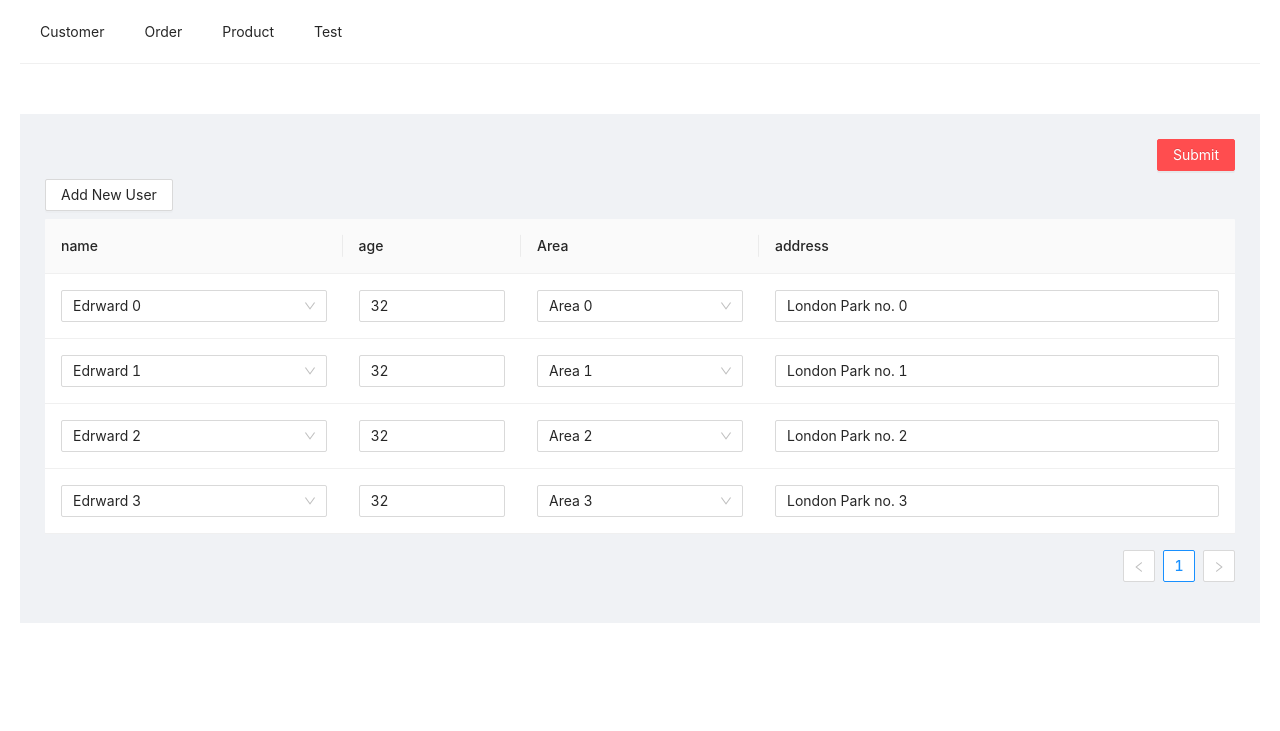
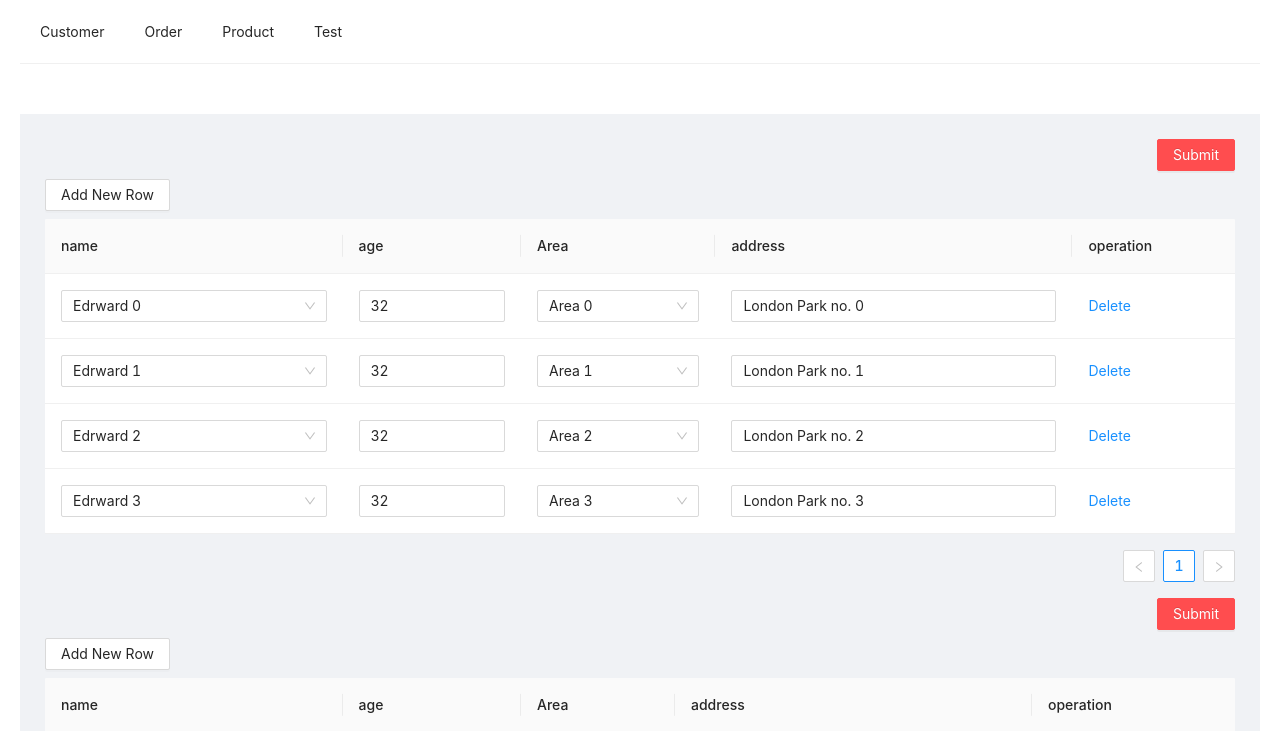
Before and after one commit to minhlezz/customer-management, a React (Create React App) app: page /test in a window 1280 px wide. Shown: the top 731 px of the page. Built offline with nearby package versions, Linux system fonts and the light colour scheme.

Commit message:
add single mode editable table

```diff
--- a/src/components/UI/EditableCell.js
+++ b/src/components/UI/EditableCell.js
@@ -1,9 +1,10 @@
-import React, { useEffect, useRef, useState } from "react";
+import React from "react";
 import { Form, Input, Select } from "antd";
 
 const EditableCell = ({
   dataIndex,
   title,
+  type,
   valueType,
   record,
   index,
@@ -12,19 +13,21 @@ const EditableCell = ({
   onChange,
   valueChange,
   handleSave,
-  editable,
+  editing,
   form,
   ...restProps
 }) => {
-
   const save = async () => {
     try {
       const values = await form.validateFields();
       const updateRecord = values[record.key];
-      handleSave({...values, updatedRecord: {
-        ...updateRecord,
-        key: record.key
-      }});
+      handleSave({
+        ...values,
+        updatedRecord: {
+          ...updateRecord,
+          key: record.key,
+        },
+      });
     } catch (errInfo) {
       console.log("Save failed:", errInfo);
     }
@@ -34,19 +37,18 @@ const EditableCell = ({
     onChange({ value, form, record });
   };
 
-
-  const selectComponent = (
-    <Select
-      onChange={handleChange}
-      options={options}
-      onBlur={save}
-    />
-  );
-  const inputComponent = <Input onPressEnter={save} onBlur={save} />;
+  const selectComponent =
+    type === "single" ? (
+      <Select onChange={handleChange} options={options} />
+    ) : (
+      <Select onChange={handleChange} options={options} onBlur={save} />
+    );
+  const inputComponent =
+    type === "single" ? <Input /> : <Input onPressEnter={save} onBlur={save} />;
 
   let childNode;
 
-  if (editable) {
+  if (editing) {
     switch (valueType) {
       case "select":
         childNode = selectComponent;
@@ -56,12 +58,14 @@ const EditableCell = ({
         break;
     }
   }
-
-  const keyString = record.key.toString();
+  let keyString;
+  if (record) {
+    keyString = record?.key.toString();
+  }
 
   return (
     <td {...restProps}>
-      {editable ? (
+      {editing ? (
         <Form.Item
           name={[keyString, dataIndex]}
           style={{
@@ -77,7 +81,13 @@ const EditableCell = ({
           {childNode}
         </Form.Item>
       ) : (
-        children
+        <div
+          style={{
+            paddingRight: 24,
+          }}
+        >
+          {children}
+        </div>
       )}
     </td>
   );
--- a/src/components/UI/EditableTable.js
+++ b/src/components/UI/EditableTable.js
@@ -1,19 +1,53 @@
 import React, { useEffect, useState } from "react";
 import { Button, Form, Popconfirm, Table, Typography } from "antd";
 import { generateKey } from "../../utils/utils";
+import { Fragment } from "react/cjs/react.production.min";
 
 const EditableTable = ({
   columns,
   dataSource,
   components,
-  addRow,
+  editable,
   children,
   childRef,
-  onFinishFormSubmit
+  onFinishFormSubmit,
 }) => {
-  const { title } = addRow;
+  const { addRow, type } = editable;
   const [form] = Form.useForm();
   const [data, setData] = useState(() => dataSource);
+  const [cellEditingKey, setCellEditingKey] = useState("");
+
+  const rowIsEditing = (record) => record.key === cellEditingKey;
+
+  const rowEditHandler = (record) => {
+    setCellEditingKey(record.key);
+  };
+
+  const onCancelEditRow = () => {
+    setCellEditingKey("");
+  };
+
+  const saveRowHandler = async (key) => {
+    try {
+      const row = await form.validateFields();
+      const rowData = row[key];
+      const newData = [...data];
+      const index = newData.findIndex((item) => key === item.key);
+      console.log(rowData);
+      if (index > -1) {
+        const item = newData[index];
+        newData.splice(index, 1, { ...item, ...rowData });
+        setData(newData);
+        setCellEditingKey("");
+      } else {
+        newData.push(rowData);
+        setData(newData);
+        setCellEditingKey("");
+      }
+    } catch (errInfo) {
+      console.log("Validate Failed:", errInfo);
+    }
+  };
 
   const onFillValuesFormTable = () => {
     const newObj = data.reduce((acc, curr) => {
@@ -23,8 +57,8 @@ const EditableTable = ({
     form.setFieldsValue(newObj);
   };
 
-  const onFinish = (value) => {
-    onFinishFormSubmit(data);
+  const onFinish = (values) => {
+    onFinishFormSubmit(values);
   };
 
   useEffect(() => {
@@ -34,6 +68,7 @@ const EditableTable = ({
   const addHandler = () => {
     const newData = [...data];
     const key = generateKey(data);
+    //Have not finish Handler add new row for singleEdit
     if (key) {
       setData([
         ...newData,
@@ -42,11 +77,11 @@ const EditableTable = ({
         },
       ]);
     }
+
   };
 
   const saveHandler = (row) => {
     const { updatedRecord } = row;
-    console.log("row:", row);
     const newData = [...data];
     const index = newData.findIndex((item) => updatedRecord.key === item.key);
     const item = newData[index];
@@ -54,7 +89,74 @@ const EditableTable = ({
     setData(newData);
   };
 
-  const mergedColumns = columns.map((col) => {
+  const deleteHandler = (record) => {
+    const deletedRecordData = [...data].filter(
+      (item) => item.key !== record.key
+    );
+    setData(deletedRecordData);
+  };
+
+  const operation = {
+    key: "operation",
+    title: "operation",
+    dataIndex: "operation",
+    render: (_, record) => {
+      let renderType;
+      const editable = rowIsEditing(record);
+
+      const deleteComponent = (
+        <Popconfirm
+          title="Sure to delete?"
+          onConfirm={() => deleteHandler(record)}
+        >
+          <Typography.Link disabled={cellEditingKey !== ""}>
+            Delete
+          </Typography.Link>
+        </Popconfirm>
+      );
+
+      const editComponent = (
+        <Typography.Link
+          style={{ marginRight: "8px" }}
+          disabled={cellEditingKey !== ""}
+          onClick={() => rowEditHandler(record)}
+        >
+          Edit
+        </Typography.Link>
+      );
+
+      if (type === "single") {
+        renderType = editable ? (
+          <span>
+            <Typography.Link
+              onClick={() => saveRowHandler(record.key)}
+              style={{
+                marginRight: 8,
+              }}
+            >
+              Save
+            </Typography.Link>
+            <Popconfirm title="Sure to cancel?" onConfirm={onCancelEditRow}>
+              <a>Cancel</a>
+            </Popconfirm>
+          </span>
+        ) : (
+          <Fragment>
+            {editComponent}
+            {deleteComponent}
+          </Fragment>
+        );
+      } else {
+        renderType = deleteComponent;
+      }
+
+      return <Fragment>{data.length >= 1 ? renderType : null}</Fragment>;
+    },
+  };
+
+  const isColumns = [...columns, operation];
+
+  const mergedColumns = isColumns.map((col) => {
     if (!col.editable) {
       return col;
     }
@@ -71,7 +173,8 @@ const EditableTable = ({
         options: col.options,
         valueChange: col.valueChange,
         onChange: col.onChange,
-        editable: col.editable,
+        editing: type === "single" ? rowIsEditing(record) : true,
+        type: type,
       }),
     };
   });
@@ -81,13 +184,13 @@ const EditableTable = ({
       {children}
       {addRow && (
         <div style={{ margin: "8px 0" }}>
-          <Button onClick={addHandler}>{title}</Button>
+          <Button onClick={addHandler}>{addRow?.title}</Button>
         </div>
       )}
       <Table
         components={components}
         columns={mergedColumns}
-        dataSource={data}
+        dataSource={data ? data : ""}
         rowKey={(record) => record.key}
       />
     </Form>
--- a/src/pages/Test.js
+++ b/src/pages/Test.js
@@ -91,7 +91,7 @@ const Test = () => {
     {
       title: "address",
       dataIndex: "address",
-      width: "40%",
+      width: "30%",
       valueType: "input",
       editable: true,
     },
@@ -105,12 +105,38 @@ const Test = () => {
         dataSource={originData}
         components={components}
         onFinishFormSubmit={onFinishFormSubmit}
-        addRow={{
-          title: "Add New User",
+        single
+        editable={{
+          addRow: {
+            title: "Add New Row",
+          },
+          type: "multiple",
         }}
       >
         <div className="dflex justify-end">
-          <Button onClick={onSubmit} danger type="primary">Submit</Button>
+          <Button onClick={onSubmit} danger type="primary">
+            Submit
+          </Button>
+        </div>
+      </EditableTable>
+      <EditableTable
+        childRef={childRef}
+        columns={columns}
+        dataSource={originData}
+        components={components}
+        onFinishFormSubmit={onFinishFormSubmit}
+        single
+        editable={{
+          addRow: {
+            title: "Add New Row",
+          },
+          type: "single",
+        }}
+      >
+        <div className="dflex justify-end">
+          <Button onClick={onSubmit} danger type="primary">
+            Submit
+          </Button>
         </div>
       </EditableTable>
     </div>
--- a/src/utils/utils.js
+++ b/src/utils/utils.js
@@ -17,7 +17,7 @@ export const convertToArrayObj = (obj) => {
 
 export const generateKey = (values) => {
   const length = values.length;
-  const generatedKey = length + Math.floor(Math.random()*1000);
+  const generatedKey = length + Math.floor(Math.random()*10000)*length;
   for(let i in values) {
     if(values[i].key === generatedKey) {
       generateKey(values)
```
